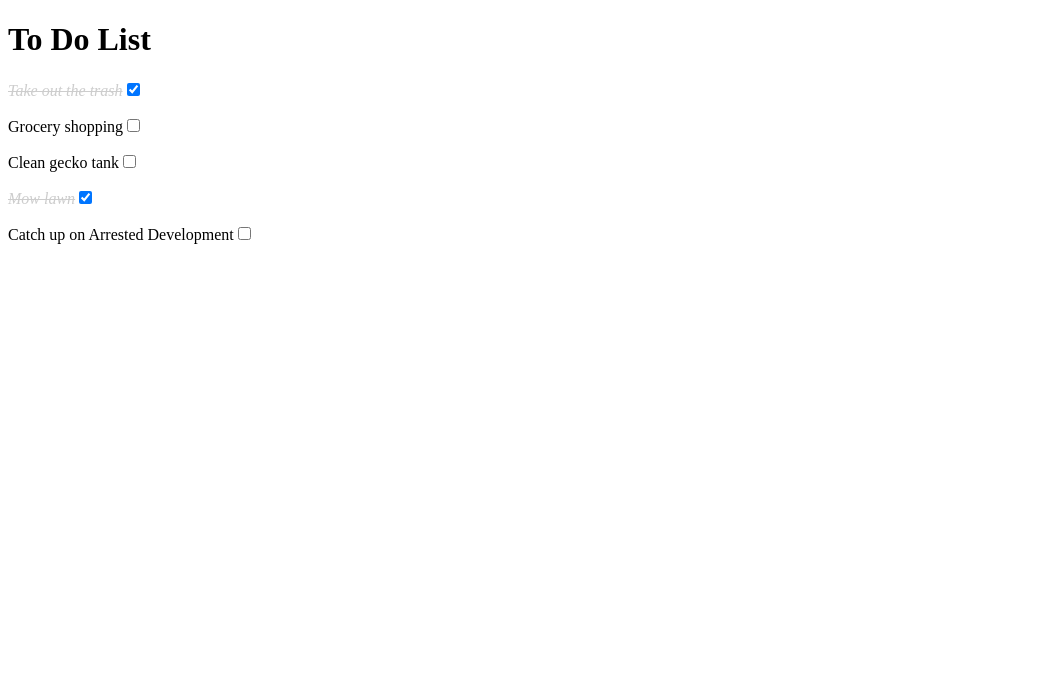
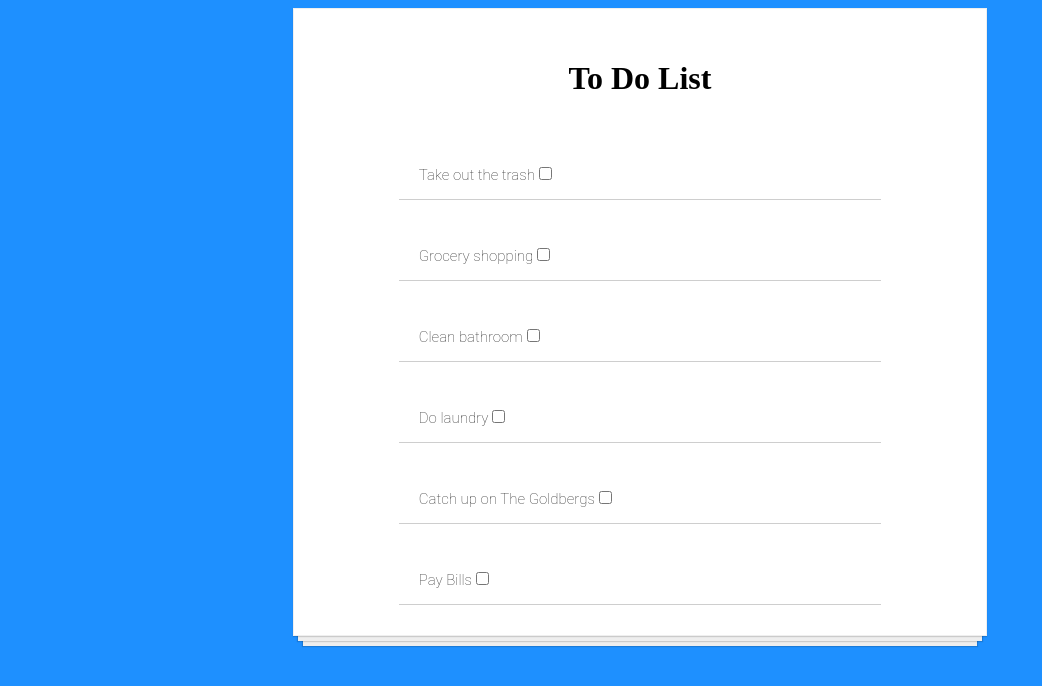
Before and after one commit to TechFrance2/ToDoList, a React (Create React App) app: page / in a window 1280 px wide. Shown: the top 686 px of the page, without its empty margins (0-1042 px from the left). Built offline with nearby package versions, Linux system fonts and the light colour scheme.

Commit message:
background blue color & strike-through styling

```diff
--- a/src/App.css
+++ b/src/App.css
@@ -1,6 +1,44 @@
-.h1 {
-    background-color: aqua;
-    text-align: center;
-    font-size: larger;
+body {
+    background-color: dodgerblue;
+}
+.todo-list {
+background-color: white;
+margin: auto;
+width: 50%;
+display: flex;
+flex-direction: column;
+align-items: center;
+border: 1px solid #efefef;
+box-shadow:
+/*the top layer shadow */
+0 1px 1px rgba(0,0,0,0.15),
+/*the second layer */
+0 10px 0 -5px #eee,
+/* the second layer shadow */
+0 10px 1px -4px rgba(0,0,0,0.15),
+/* the third layer */
+0 20px 0 -10px #eee,
+/* the third layer shadow */
+0 20px 1px -9px rgba(0,0,0,0.15);
+padding: 30px;
+}
 
+.todo-item {
+    display: flex;
+    justify-content: flex-start;
+    align-items: center;
+    padding: 30px 20px 0;
+    width: 70%;
+    border-bottom: 1px solid #cecece;
+    font-family: Roboto, sans-serif;
+    font-weight: 100;
+    font-size: 15px;
+    color: #333333
 }
+ input[type=checkbox]{
+     margin-right: 10px;
+     font-size: 30px;
+ }
+input[type=checkbox]:focus {
+    outline: 0;
+}
--- a/src/App.js
+++ b/src/App.js
@@ -1,7 +1,7 @@
 import React from 'react';
 import TodoItem from "./TodoItem";
 import todosData from "./todosData";
-
+import './App.css'
 
 class App extends React.Component {
   constructor () {
@@ -38,7 +38,6 @@ handleChange (id) {
       </div>
     )
   }
-
 }
 
 export default App;
--- a/src/todosData.js
+++ b/src/todosData.js
@@ -2,7 +2,7 @@ const todosData = [
     {
         id: 1,
         text: "Take out the trash",
-        completed: true
+        completed: false
     },
     {
         id: 2,
@@ -11,19 +11,24 @@ const todosData = [
     },
     {
         id: 3,
-        text: "Clean gecko tank",
+        text: "Clean bathroom",
         completed: false
     },
     {
         id: 4,
-        text: "Mow lawn",
-        completed: true
+        text: "Do laundry",
+        completed: false
     },
     {
         id: 5,
-        text: "Catch up on Arrested Development",
+        text: "Catch up on The Goldbergs",
         completed: false
     },
+    {
+        id: 6,
+        text: "Pay Bills",
+        completed: false
+    }
 ]
 
 export default todosData
```
Also changed, not shown: src/Header.js (added, +11 -0 lines), src/TodoItem.js (+3 -4 lines), 1 other file (tests, documents, lock files or other folders).
